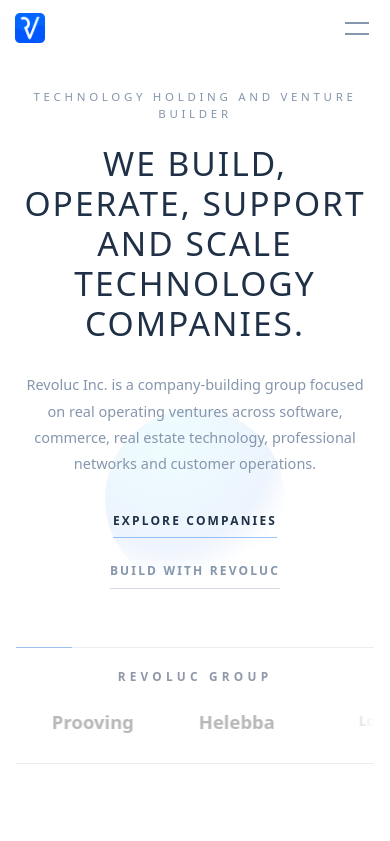
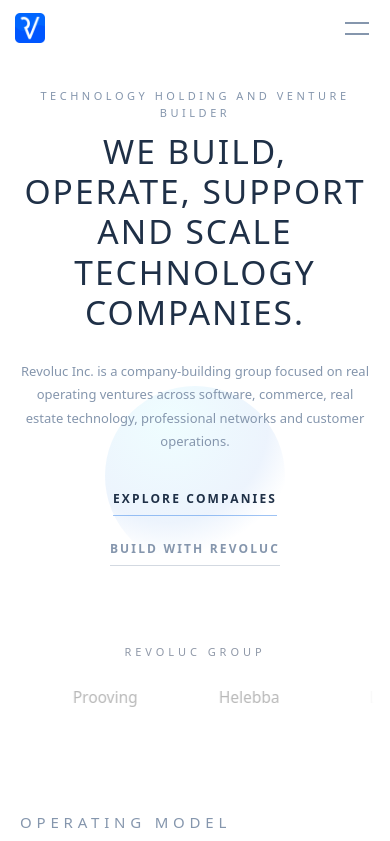
Before and after one commit to nevobit/revoluc, a Next.js app: page /en in a window 390 px wide. Shown: the top 841 px of the page. Built offline with nearby package versions, Linux system fonts and the light colour scheme.

Commit message:
chore: new interface

```diff
--- a/src/app/[lang]/ContentPage.module.css
+++ b/src/app/[lang]/ContentPage.module.css
@@ -1,9 +1,9 @@
 .page {
-  min-height: 100vh;
+  min-height: calc(100dvh - 65px);
   width: 100vw;
   background: #ffffff;
   color: #1f3047;
-  padding: 12rem 0 10rem;
+  padding-block: 8rem;
 }
 
 .content {
@@ -68,15 +68,12 @@
 
 .panel {
   margin-top: 4rem;
-  border-top: 1px solid rgba(133, 150, 173, 0.2);
-  border-bottom: 1px solid rgba(133, 150, 173, 0.2);
   padding: 2.8rem 0;
 }
 
 .profile {
   display: grid;
   gap: 2rem;
-  align-items: center;
 }
 
 .avatar {
--- a/src/app/[lang]/Home.module.css
+++ b/src/app/[lang]/Home.module.css
@@ -7,7 +7,7 @@
 }
 
 .hero {
-  min-height: 92vh;
+  min-height: 82vh;
   width: min(112rem, calc(100% - 4rem));
   margin: 0 auto;
   display: grid;
@@ -25,9 +25,9 @@
 
 .eyebrow,
 .companyStatus {
-  margin: 0 0 2rem;
+  margin: 0 0 1rem;
   color: #8596ad;
-  font-size: 1.15rem;
+  font-size: 1.1rem;
   font-weight: 500;
   letter-spacing: 0.32em;
   text-transform: uppercase;
@@ -37,7 +37,7 @@
   width: min(92rem, 100%);
   margin: 0 auto;
   color: #1f3047;
-  font-size: 6.2rem;
+  font-size: 5rem;
   font-weight: 500;
   line-height: 1.2;
   letter-spacing: 0.1em;
@@ -48,7 +48,7 @@
   width: min(64rem, 100%);
   margin: 2.8rem auto 0;
   color: #8596ad;
-  font-size: clamp(1.45rem, 1.8vw, 1.8rem);
+  font-size: clamp(1.3rem, 1.6vw, 1.6rem);
   font-weight: 300;
   line-height: 1.8;
 }
@@ -101,29 +101,17 @@
   display: grid;
   align-content: start;
   gap: 2rem;
-  margin: -3rem auto 8.4rem;
+  margin: -8rem auto 8.4rem;
   padding: 2.2rem 0 2.8rem;
-  border-top: 1px solid rgba(133, 150, 173, 0.18);
-  border-bottom: 1px solid rgba(133, 150, 173, 0.18);
   position: relative;
   z-index: 2;
-}
-
-.groupBand::before {
-  content: "";
-  width: 5.6rem;
-  height: .1rem;
-  background: rgba(25, 113, 228, .36);
-  position: absolute;
-  left: 0;
-  top: -1px;
 }
 
 .groupBandTitle {
   margin: 0;
   color: #8f98a8;
-  font-size: 1.18rem;
-  font-weight: 700;
+  font-size: 1.1rem;
+  font-weight: 500;
   letter-spacing: .36em;
   text-align: center;
   text-transform: uppercase;
@@ -151,8 +139,8 @@
 .groupLogoSet {
   display: flex;
   align-items: center;
-  gap: clamp(3.8rem, 6vw, 7.2rem);
-  padding-right: clamp(3.8rem, 6vw, 7.2rem);
+  gap: clamp(3rem, 5vw, 6.5rem);
+  padding-right: clamp(3rem, 5vw, 6.5rem);
 }
 
 .groupLogoSlot {
@@ -169,7 +157,7 @@
   align-items: center;
   color: rgba(31, 48, 71, 0.34);
   font-size: clamp(1.55rem, 2vw, 2.15rem);
-  font-weight: 600;
+  font-weight: 500;
   letter-spacing: 0;
   line-height: 1;
   text-transform: none;
@@ -187,21 +175,21 @@
   filter: grayscale(1);
 }
 
-.groupLogoSlot[data-logo="loobic"] .groupLogoWordmark,
+/* .groupLogoSlot[data-logo="loobic"] .groupLogoWordmark,
 .groupLogoSlot[data-logo="lytos"] .groupLogoWordmark {
   font-size: clamp(1.35rem, 1.7vw, 1.85rem);
   color: rgba(31, 48, 71, 0.3);
-}
+} */
 
-.groupLogoSlot[data-logo="helebba"] .groupLogoWordmark,
+/* .groupLogoSlot[data-logo="helebba"] .groupLogoWordmark,
 .groupLogoSlot[data-logo="prooving"] .groupLogoWordmark {
   font-size: clamp(1.85rem, 2.35vw, 2.6rem);
-  font-weight: 600;
-}
+  font-weight: 500;
+} */
 
-.groupLogoSlot[data-logo="itaaj-realty"] .groupLogoWordmark {
+/* .groupLogoSlot[data-logo="itaaj-realty"] .groupLogoWordmark {
   font-size: clamp(1.35rem, 1.85vw, 2rem);
-}
+} */
 
 @keyframes groupLogoScroll {
   from {
--- a/src/app/[lang]/page.tsx
+++ b/src/app/[lang]/page.tsx
@@ -7,9 +7,7 @@
   localize,
   operationalModel,
   placeholderCompanyLogo,
-  relationshipLabels,
   sharedInfrastructure,
-  statusLabels,
 } from "@/content/site";
 import styles from "./Home.module.css";
 
@@ -100,44 +98,6 @@
         </div>
       </section>
 
-      <section className={styles.portfolioPreview}>
-        <div className={styles.sectionHeader}>
-          <p className={styles.eyebrow}>{localize(portfolioCountLabel, lang)}</p>
-          <h2>{localize(homeContent.portfolioTitle, lang)}</h2>
-          <p>{localize(homeContent.portfolioCopy, lang)}</p>
-        </div>
-        <div className={styles.companyGrid}>
-          {featuredCompanies.map((company) => (
-            <article className={styles.companyCard} key={company.name}>
-              <div className={styles.companyLogo} aria-hidden="true">
-                {company.name.slice(0, 2)}
-              </div>
-              <div>
-                <p className={styles.companyStatus}>{localize(statusLabels[company.status], lang)}</p>
-                <h3>{company.name}</h3>
-                <p>{localize(company.description, lang)}</p>
-                <dl>
-                  <div>
-                    <dt>{localize(fieldLabels.relationship, lang)}</dt>
-                    <dd>{localize(relationshipLabels[company.relationship], lang)}</dd>
-                  </div>
-                  <div>
-                    <dt>{localize(fieldLabels.market, lang)}</dt>
-                    <dd>{localize(company.market, lang)}</dd>
-                  </div>
-                  <div>
-                    <dt>{localize(fieldLabels.product, lang)}</dt>
-                    <dd>{localize(company.productName, lang)}</dd>
-                  </div>
-                </dl>
-              </div>
-            </article>
-          ))}
-        </div>
-        <Link className={styles.textLink} href={`/${lang}/companies`}>
-          {localize(homeContent.primaryCta, lang)}
-        </Link>
-      </section>
     </main>
   );
 }
--- a/src/app/[lang]/portfolio/Portfolio.module.css
+++ b/src/app/[lang]/portfolio/Portfolio.module.css
@@ -50,7 +50,6 @@
 }
 
 .group h2 {
-  margin: 0 0 1.6rem;
   color: #1f3047;
   font-size: 1.6rem;
   font-weight: 500;
@@ -62,7 +61,7 @@
   display: grid;
   grid-template-columns: 1fr;
   gap: 0;
-  border-top: 1px solid rgba(133, 150, 173, 0.2);
+  /* border-top: 1px solid rgba(133, 150, 173, 0.2); */
 }
 
 .card {
@@ -70,7 +69,7 @@
   grid-template-columns: auto 1fr;
   gap: 1.8rem;
   padding: 2.4rem 0;
-  border-bottom: 1px solid rgba(133, 150, 173, 0.2);
+  /* border-bottom: 1px solid rgba(133, 150, 173, 0.2); */
 }
 
 .logo {
@@ -326,6 +325,7 @@
 }
 
 @media screen and (max-width: 520px) {
+
   .header h1,
   .detailHeader h1 {
     font-size: 3.2rem;
--- a/src/app/[lang]/social/Social.module.css
+++ b/src/app/[lang]/social/Social.module.css
@@ -42,7 +42,6 @@
   display: grid;
   gap: 0;
   margin-top: 4.4rem;
-  border-top: 1px solid rgba(133, 150, 173, 0.2);
 }
 
 .link {
@@ -50,7 +49,6 @@
   gap: 2rem;
   align-items: center;
   padding: 2.2rem 0;
-  border-bottom: 1px solid rgba(133, 150, 173, 0.2);
 }
 
 .link strong {
--- a/src/components/Footer/Footer.module.css
+++ b/src/components/Footer/Footer.module.css
@@ -1,22 +1,21 @@
- .footer{
+ .footer {
    width: 100%;
    position: static;
    z-index: 99;
    display: grid;
    grid-template-columns: 1fr 1fr;
    pointer-events: all;
-  padding: 2.8rem 0;
+   padding: 2rem 0;
    background: #ffffff;
-  border-top: 1px solid rgba(133, 150, 173, 0.16);
  }
 
- .footerscroll{
+ .footerscroll {
    border: none;
    background: #EDF1F2;
 
  }
 
- .copyrights{
+ .copyrights {
    margin-left: 28px;
    justify-self: start;
    display: flex;
@@ -24,22 +23,22 @@
    align-items: flex-start;
  }
 
- .dots{
+ .dots {
    display: flex;
    flex-direction: column;
    font-size: 3rem;
  }
 
- .dots i{
+ .dots i {
    line-height: 8px;
    color: #8596AD;
    margin-left: -5px;
  }
 
- .copyrights p{
+ .copyrights p {
    font-style: normal;
    font-weight: normal;
-  font-size: 1.15rem;
+   font-size: 1.1rem;
    line-height: 1.4rem;
    color: #8596AD;
    text-transform: uppercase;
@@ -48,20 +47,20 @@
    text-align: left;
  }
 
- .socials{
+ .socials {
    margin-right: 28px;
    justify-self: end;
    align-self: end;
  }
 
- .socials p{
+ .socials p {
    display: flex;
    flex-wrap: wrap;
    justify-content: flex-end;
    gap: .2rem;
    max-width: min(68rem, calc(100vw - 5.6rem));
    font-weight: normal;
-  font-size: 1.15rem;
+   font-size: 1.1rem;
    text-align: left;
    text-transform: uppercase;
    letter-spacing: .12em;
@@ -69,39 +68,39 @@
    color: #8596AD;
  }
 
- .socials a{
+ .socials a {
    text-decoration: none;
    transition: .5s ease;
    color: #8596AD;
  }
 
- .socials a:hover{
+ .socials a:hover {
    color: #1971e4;
  }
 
- .socials span{
+ .socials span {
    font-size: 1rem;
    margin: 0 5px;
  }
 
  @media screen and (max-width: 640px) {
-  .footer{
+   .footer {
      grid-template-columns: 1fr;
      gap: 1.6rem;
      padding: 2rem 0;
    }
 
-  .socials{
+   .socials {
      margin-left: 28px;
      margin-right: 28px;
      justify-self: start;
    }
 
-  .socials p{
+   .socials p {
      justify-content: flex-start;
    }
 
-  .footerall{
+   .footerall {
      display: block;
      margin-top: .4rem;
    }
--- a/src/components/Footer/index.tsx
+++ b/src/components/Footer/index.tsx
@@ -7,7 +7,7 @@
 import styles from './Footer.module.css'
 
 const Footer = () => {
-  const { t, locale } = useLocale()
+  const { locale } = useLocale()
   const activeLocale = locale as Locale
 
   return (
@@ -24,12 +24,8 @@
     <div className={styles.socials}>
         <p className={styles.socialsP}>
             <Link href={`/${locale}/social`} aria-label={localize(footerLabels.foundation, activeLocale)} title={localize(footerLabels.foundation, activeLocale)}>
-                {t['banner'].social}
+                IN
             </Link>
-            <span>/</span>
-            <a href="mailto:hi@revoluc.com" aria-label={localize(footerLabels.email, activeLocale)} title={localize(footerLabels.email, activeLocale)}>
-              {localize(footerLabels.emailShort, activeLocale)}
-            </a>
             <span>/</span>
             <Link href={`/${locale}/legal/privacy-policy`}>{localize(footerLabels.privacy, activeLocale)}</Link>
             <span>/</span>
--- a/src/content/site.ts
+++ b/src/content/site.ts
@@ -9,7 +9,10 @@
   | "venture-in-development"
   | "partner-venture";
 
-export type InternalCompanyStatus = PublicCompanyStatus | "concept" | "archived";
+export type InternalCompanyStatus =
+  | PublicCompanyStatus
+  | "concept"
+  | "archived";
 
 export type PortfolioCompany = {
   name: string;
@@ -115,7 +118,10 @@
   },
 };
 
-export const relationshipLabels: Record<PortfolioCompany["relationship"], LocalizedString> = {
+export const relationshipLabels: Record<
+  PortfolioCompany["relationship"],
+  LocalizedString
+> = {
   owned: {
     en: "Owned by Revoluc",
     es: "Propiedad de Revoluc",
@@ -286,23 +292,63 @@
 ];
 
 export const sharedInfrastructure = [
-  { en: "Product strategy", es: "Estrategia de producto", fr: "Stratégie produit" },
-  { en: "Software engineering", es: "Ingeniería de software", fr: "Ingénierie logicielle" },
+  {
+    en: "Product strategy",
+    es: "Estrategia de producto",
+    fr: "Stratégie produit",
+  },
+  {
+    en: "Software engineering",
+    es: "Ingeniería de software",
+    fr: "Ingénierie logicielle",
+  },
   { en: "Design", es: "Diseño", fr: "Design" },
-  { en: "Finance and administration", es: "Finanzas y administración", fr: "Finance et administration" },
-  { en: "Brand and growth", es: "Marca y crecimiento", fr: "Marque et croissance" },
-  { en: "Shared technology", es: "Tecnología compartida", fr: "Technologie partagée" },
+  {
+    en: "Finance and administration",
+    es: "Finanzas y administración",
+    fr: "Finance et administration",
+  },
+  {
+    en: "Brand and growth",
+    es: "Marca y crecimiento",
+    fr: "Marque et croissance",
+  },
+  {
+    en: "Shared technology",
+    es: "Tecnología compartida",
+    fr: "Technologie partagée",
+  },
   { en: "Governance", es: "Gobernanza", fr: "Gouvernance" },
   { en: "Operations", es: "Operaciones", fr: "Opérations" },
 ];
 
 export const focusAreas = [
-  { en: "Enterprise software", es: "Software empresarial", fr: "Logiciels d'entreprise" },
+  {
+    en: "Enterprise software",
+    es: "Software empresarial",
+    fr: "Logiciels d'entreprise",
+  },
   { en: "Digital commerce", es: "Comercio digital", fr: "Commerce numérique" },
-  { en: "Real estate technology", es: "Tecnología inmobiliaria", fr: "Technologie immobilière" },
-  { en: "Professional networks", es: "Redes profesionales", fr: "Réseaux professionnels" },
-  { en: "Customer operations", es: "Operaciones de clientes", fr: "Opérations client" },
-  { en: "Digital services", es: "Servicios digitales", fr: "Services numériques" },
+  {
+    en: "Real estate technology",
+    es: "Tecnología inmobiliaria",
+    fr: "Technologie immobilière",
+  },
+  {
+    en: "Professional networks",
+    es: "Redes profesionales",
+    fr: "Réseaux professionnels",
+  },
+  {
+    en: "Customer operations",
+    es: "Operaciones de clientes",
+    fr: "Opérations client",
+  },
+  {
+    en: "Digital services",
+    es: "Servicios digitales",
+    fr: "Services numériques",
+  },
 ];
 
 export const teamContent = {
@@ -564,14 +610,26 @@
     },
     items: [
       { en: "Validation", es: "Validación", fr: "Validation" },
-      { en: "Product strategy", es: "Estrategia de producto", fr: "Stratégie produit" },
+      {
+        en: "Product strategy",
+        es: "Estrategia de producto",
+        fr: "Stratégie produit",
+      },
       { en: "Design", es: "Diseño", fr: "Design" },
       { en: "Engineering", es: "Ingeniería", fr: "Ingénierie" },
       { en: "Automation", es: "Automatización", fr: "Automatisation" },
       { en: "Operations", es: "Operaciones", fr: "Opérations" },
       { en: "Brand", es: "Marca", fr: "Marque" },
-      { en: "Commercialization", es: "Comercialización", fr: "Commercialisation" },
-      { en: "Corporate governance", es: "Gobierno empresarial", fr: "Gouvernance d'entreprise" },
+      {
+        en: "Commercialization",
+        es: "Comercialización",
+        fr: "Commercialisation",
+      },
+      {
+        en: "Corporate governance",
+        es: "Gobierno empresarial",
+        fr: "Gouvernance d'entreprise",
+      },
     ],
   },
   {
@@ -583,14 +641,26 @@
     items: [
       { en: "Initial review", es: "Revisión inicial", fr: "Examen initial" },
       { en: "Discovery", es: "Descubrimiento", fr: "Découverte" },
-      { en: "Venture assessment", es: "Evaluación del proyecto", fr: "Évaluation du projet" },
+      {
+        en: "Venture assessment",
+        es: "Evaluación del proyecto",
+        fr: "Évaluation du projet",
+      },
       {
         en: "Structure and responsibilities",
         es: "Estructura y responsabilidades",
         fr: "Structure et responsabilités",
       },
-      { en: "Build and launch", es: "Construcción y lanzamiento", fr: "Construction et lancement" },
-      { en: "Long-term operation", es: "Operación de largo plazo", fr: "Exploitation à long terme" },
+      {
+        en: "Build and launch",
+        es: "Construcción y lanzamiento",
+        fr: "Construction et lancement",
+      },
+      {
+        en: "Long-term operation",
+        es: "Operación de largo plazo",
+        fr: "Exploitation à long terme",
+      },
     ],
   },
   {
@@ -600,11 +670,27 @@
       fr: "Critères d'évaluation",
     },
     items: [
-      { en: "Identifiable problem", es: "Problema identificable", fr: "Problème identifiable" },
-      { en: "Sufficiently broad market", es: "Mercado suficientemente amplio", fr: "Marché suffisamment large" },
+      {
+        en: "Identifiable problem",
+        es: "Problema identificable",
+        fr: "Problème identifiable",
+      },
+      {
+        en: "Sufficiently broad market",
+        es: "Mercado suficientemente amplio",
+        fr: "Marché suffisamment large",
+      },
       { en: "Committed team", es: "Equipo comprometido", fr: "Équipe engagée" },
-      { en: "Execution capacity", es: "Capacidad de ejecución", fr: "Capacité d'exécution" },
-      { en: "Strategic fit", es: "Encaje estratégico", fr: "Alignement stratégique" },
+      {
+        en: "Execution capacity",
+        es: "Capacidad de ejecución",
+        fr: "Capacité d'exécution",
+      },
+      {
+        en: "Strategic fit",
+        es: "Encaje estratégico",
+        fr: "Alignement stratégique",
+      },
       {
         en: "Potential to build a sustainable advantage",
         es: "Posibilidad de construir una ventaja sostenible",
@@ -635,7 +721,7 @@
       es: "Global",
       fr: "Global",
     },
-    website: "https://nevobit.co",
+    website: "https://nevobit.com",
     productName: {
       en: "Nevobit software services",
       es: "Servicios de software de Nevobit",
@@ -715,7 +801,7 @@
       es: "Colombia",
       fr: "Colombie",
     },
-    website: "https://prooving.com",
+    website: "https://prooving.co",
     productName: {
       en: "Prooving computers and technology products",
       es: "Computadores y productos tecnológicos Prooving",
@@ -780,6 +866,7 @@
       es: "Software empresarial",
       fr: "Logiciels d'entreprise",
     },
+    website: "https://prohelebbaoving.com",
     description: {
       en: "Modular business management platform for Latin American small and medium-sized companies.",
       es: "Plataforma modular de gestión empresarial para pymes latinoamericanas.",
@@ -1113,4 +1200,5 @@
 export const getCompanyBySlug = (slug: string) =>
   companies.find((company) => company.slug === slug);
 
-export const localize = (value: LocalizedString, lang: Locale) => value[lang] ?? value.en;
+export const localize = (value: LocalizedString, lang: Locale) =>
+  value[lang] ?? value.en;
```
Also changed, not shown: src/app/[lang]/about/About.module.css (+14 -14 lines). Lines whose indentation alone changed are shown as unchanged.
